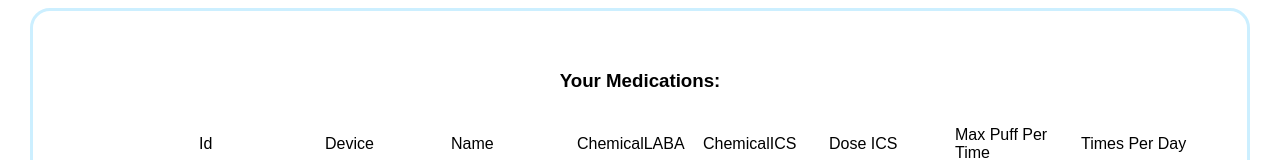
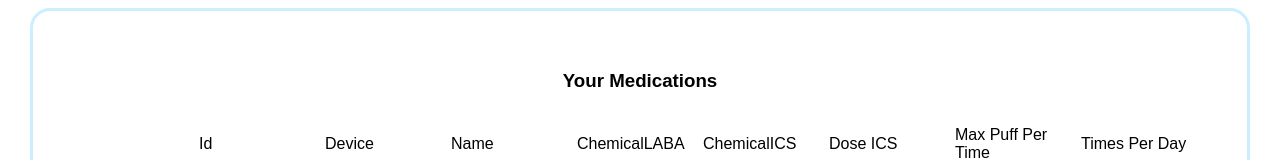
Before and after one commit to qoc-shirley/EAAPS-Rules, a React (Create React App) app: page / in a window 1280 px wide. Both pictures are taken after a click on the input "Submit". Shown: the part 428-588 px from the top of the page. Built offline with nearby package versions, Linux system fonts and the light colour scheme.

Commit message:
edited title of output box of patient medications

```diff
--- a/src/Components/Display/PatientMedications/PatientMedications.jsx
+++ b/src/Components/Display/PatientMedications/PatientMedications.jsx
@@ -94,7 +94,7 @@ const DisplayPatientMedications = ( { medication } ) => {
 
   return (
     <div className="patientMedications">
-      <h3>Your Medications:</h3>
+      <h3>Your Medications</h3>
       <div className="header">
         <p className="title" />
         <p className="title">Id</p>
```
